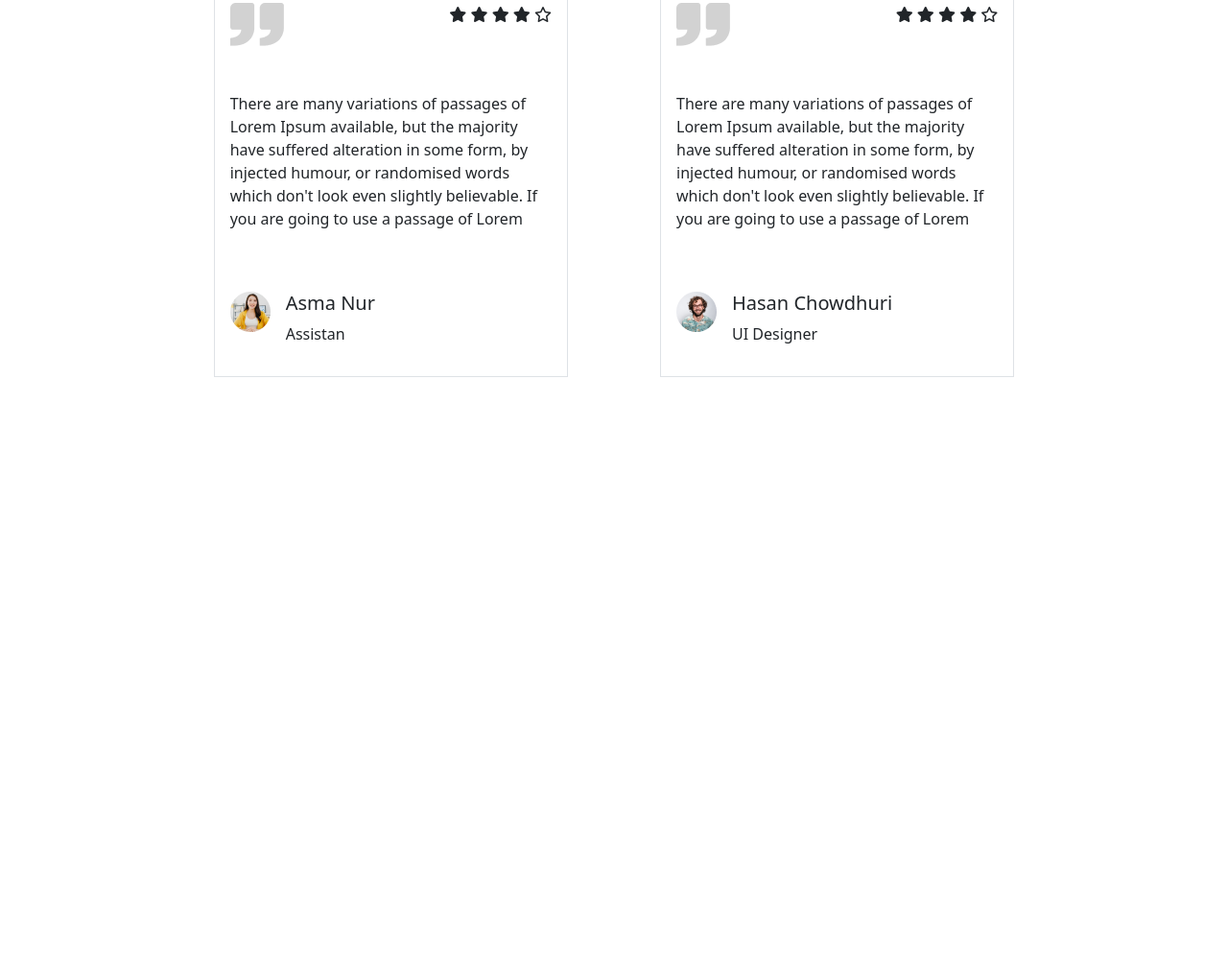
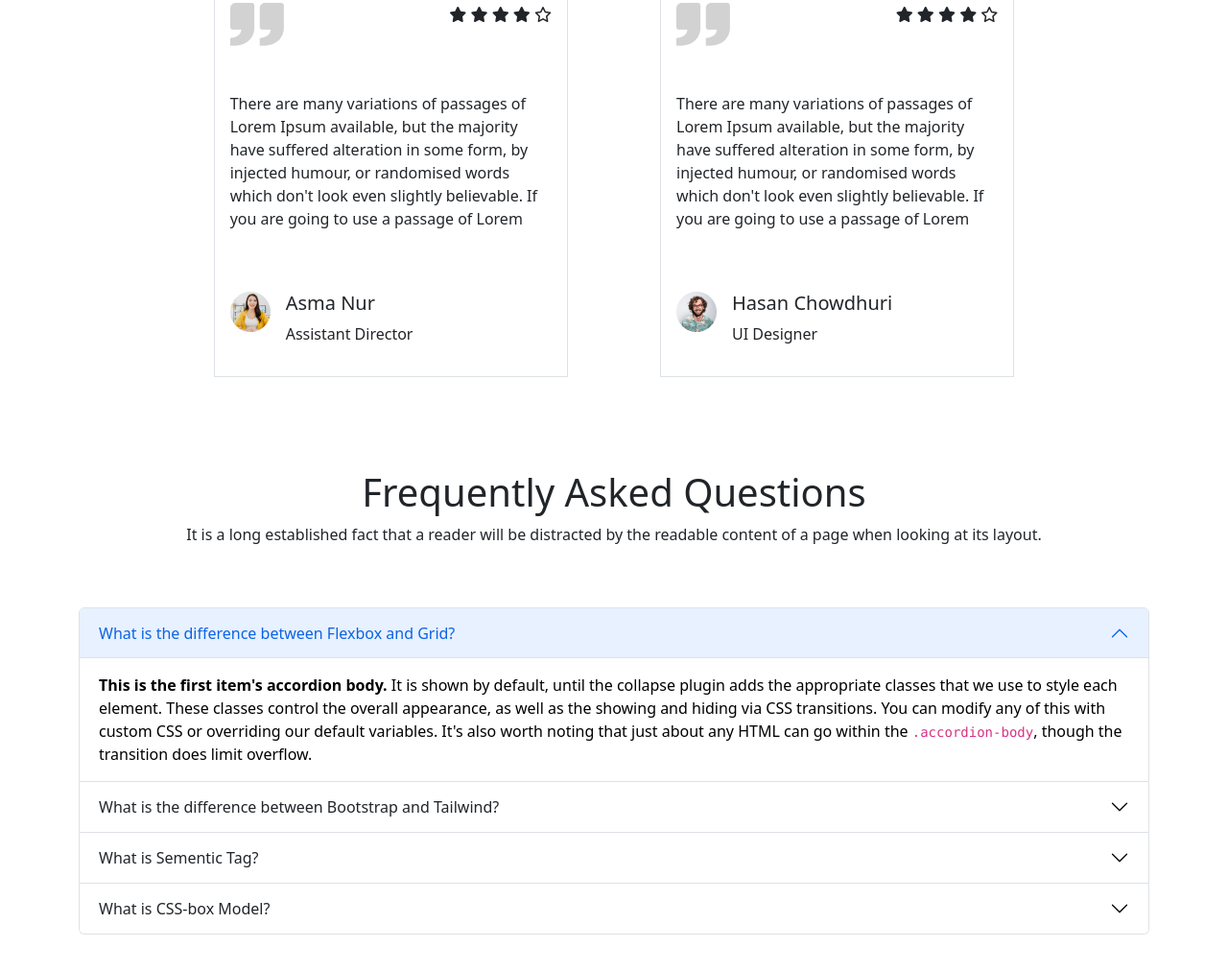
Before and after one commit to mitulchy07/Assignment-3, a plain HTML site: page index.html in a window 1280 px wide. Shown: the part 4034-5046 px from the top of the page at 96% size. Before the commit the page ends 4523 px from the top, so only its background shows below. Drawn offline with nearby package versions, Linux system fonts and the light colour scheme.

Commit message:
Frequently asked question added

```diff
--- a/index.html
+++ b/index.html
@@ -344,7 +344,7 @@
                             </p>
                             <div class="d-flex">
                                 <div><img class="img-fluid" src="images/feedback/Ellipse 1.png" alt=""></div>
-                                <div class="ps-3"><h5>Asma Nur</h5> <p>Assistan</p></div>
+                                <div class="ps-3"><h5>Asma Nur</h5> <p>Assistant Director</p></div>
                             </div>
 
                          </div>
@@ -370,11 +370,7 @@
                             </div>
 
                          </div>
-
-
                      </div>
-
-
                  </div>
              </div>
          </section>
@@ -383,6 +379,77 @@
          <!-- Some Students Feedback Finish -->
 
 
+
+         <!-- Frequently Asked Questions Start -->
+
+
+
+         <section class="mt-5 mb-5 container">
+             <div class="text-center pb-5">
+                 <h1>Frequently Asked Questions</h1>
+                 <p>It is a long established fact that a reader will be distracted by the readable
+                    content of a page when looking at its layout.</p>
+             </div>
+             <div>
+                <div class="accordion" id="accordionPanelsStayOpenExample">
+                    <div class="accordion-item">
+                      <h2 class="accordion-header" id="panelsStayOpen-headingOne">
+                        <button class="accordion-button" type="button" data-bs-toggle="collapse" data-bs-target="#panelsStayOpen-collapseOne" aria-expanded="true" aria-controls="panelsStayOpen-collapseOne">
+                          What is the difference between Flexbox and Grid?
+                        </button>
+                      </h2>
+                      <div id="panelsStayOpen-collapseOne" class="accordion-collapse collapse show" aria-labelledby="panelsStayOpen-headingOne">
+                        <div class="accordion-body">
+                          <strong>This is the first item's accordion body.</strong> It is shown by default, until the collapse plugin adds the appropriate classes that we use to style each element. These classes control the overall appearance, as well as the showing and hiding via CSS transitions. You can modify any of this with custom CSS or overriding our default variables. It's also worth noting that just about any HTML can go within the <code>.accordion-body</code>, though the transition does limit overflow.
+                        </div>
+                      </div>
+                    </div>
+                    <div class="accordion-item">
+                      <h2 class="accordion-header" id="panelsStayOpen-headingTwo">
+                        <button class="accordion-button collapsed" type="button" data-bs-toggle="collapse" data-bs-target="#panelsStayOpen-collapseTwo" aria-expanded="false" aria-controls="panelsStayOpen-collapseTwo">
+                          What is the difference between Bootstrap and Tailwind?
+                        </button>
+                      </h2>
+                      <div id="panelsStayOpen-collapseTwo" class="accordion-collapse collapse" aria-labelledby="panelsStayOpen-headingTwo">
+                        <div class="accordion-body">
+                          <strong>This is the second item's accordion body.</strong> It is hidden by default, until the collapse plugin adds the appropriate classes that we use to style each element. These classes control the overall appearance, as well as the showing and hiding via CSS transitions. You can modify any of this with custom CSS or overriding our default variables. It's also worth noting that just about any HTML can go within the <code>.accordion-body</code>, though the transition does limit overflow.
+                        </div>
+                      </div>
+                    </div>
+                    <div class="accordion-item">
+                      <h2 class="accordion-header" id="panelsStayOpen-headingThree">
+                        <button class="accordion-button collapsed" type="button" data-bs-toggle="collapse" data-bs-target="#panelsStayOpen-collapseThree" aria-expanded="false" aria-controls="panelsStayOpen-collapseThree">
+                          What is Sementic Tag?
+                        </button>
+                      </h2>
+                      <div id="panelsStayOpen-collapseThree" class="accordion-collapse collapse" aria-labelledby="panelsStayOpen-headingThree">
+                        <div class="accordion-body">
+                          <strong>This is the third item's accordion body.</strong> It is hidden by default, until the collapse plugin adds the appropriate classes that we use to style each element. These classes control the overall appearance, as well as the showing and hiding via CSS transitions. You can modify any of this with custom CSS or overriding our default variables. It's also worth noting that just about any HTML can go within the <code>.accordion-body</code>, though the transition does limit overflow.
+                        </div>
+                      </div>
+                    </div>
+                    <div class="accordion-item ">
+                      <h2 class="accordion-header" id="panelsStayOpen-headingFour">
+                        <button class="accordion-button collapsed" type="button" data-bs-toggle="collapse" data-bs-target="#panelsStayOpen-collapseFour" aria-expanded="false" aria-controls="panelsStayOpen-collapseFour">
+                          What is CSS-box Model?
+                        </button>
+                      </h2>
+                      <div id="panelsStayOpen-collapseFour" class="accordion-collapse collapse" aria-labelledby="panelsStayOpen-headingFour">
+                        <div class="accordion-body">
+                          <strong>This is the third item's accordion body.</strong> It is hidden by default, until the collapse plugin adds the appropriate classes that we use to style each element. These classes control the overall appearance, as well as the showing and hiding via CSS transitions. You can modify any of this with custom CSS or overriding our default variables. It's also worth noting that just about any HTML can go within the <code>.accordion-body</code>, though the transition does limit overflow.
+                        </div>
+                      </div>
+                    </div>
+
+                  </div>
+             </div>
+
+
+         </section>
+
+
+         <!-- Frequently Asked Questions Finish -->
+
     </main>
     <script src="https://cdn.jsdelivr.net/npm/bootstrap@5.2.0/dist/js/bootstrap.bundle.min.js" integrity="sha384-A3rJD856KowSb7dwlZdYEkO39Gagi7vIsF0jrRAoQmDKKtQBHUuLZ9AsSv4jD4Xa" crossorigin="anonymous"></script>
   </body>
```
